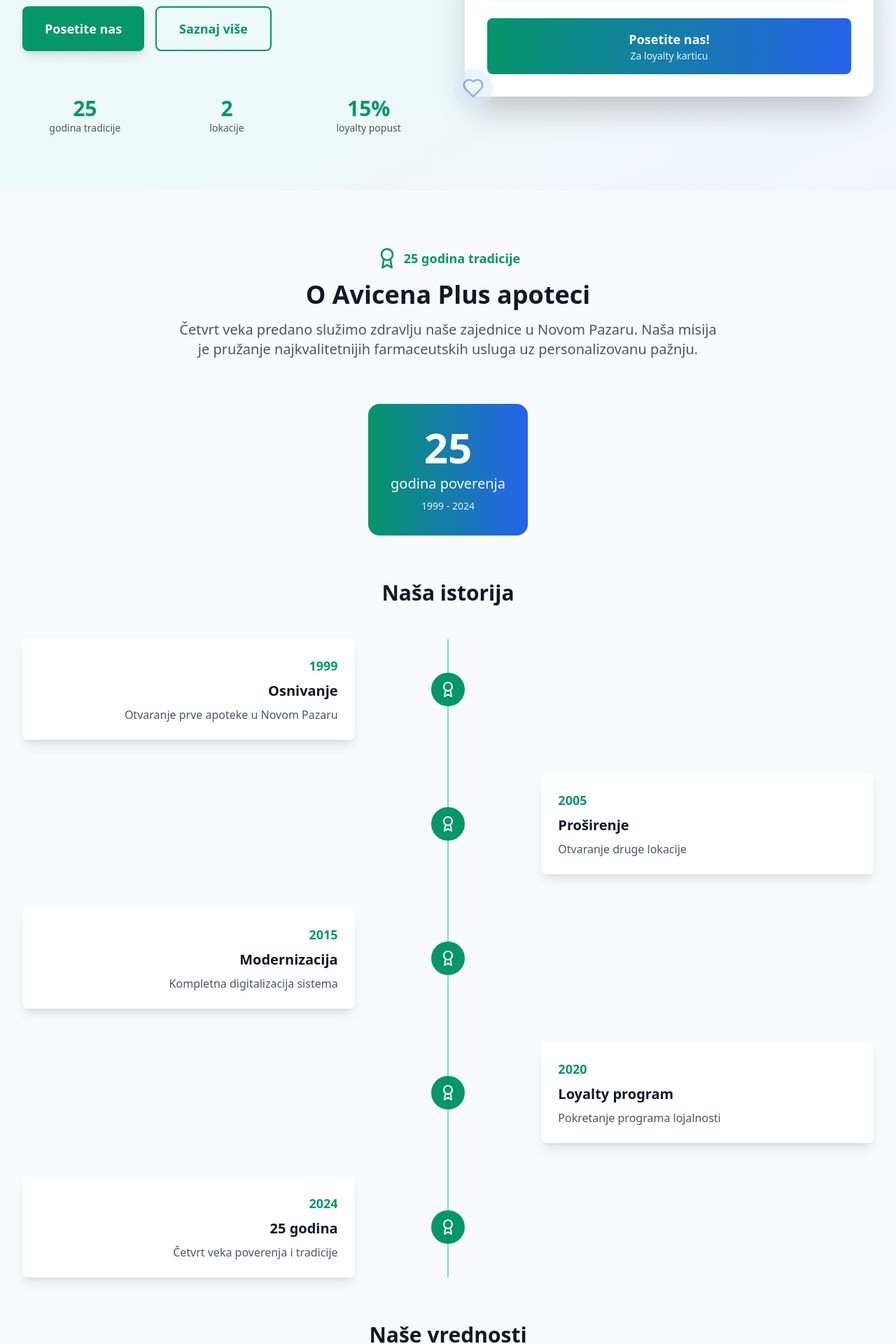
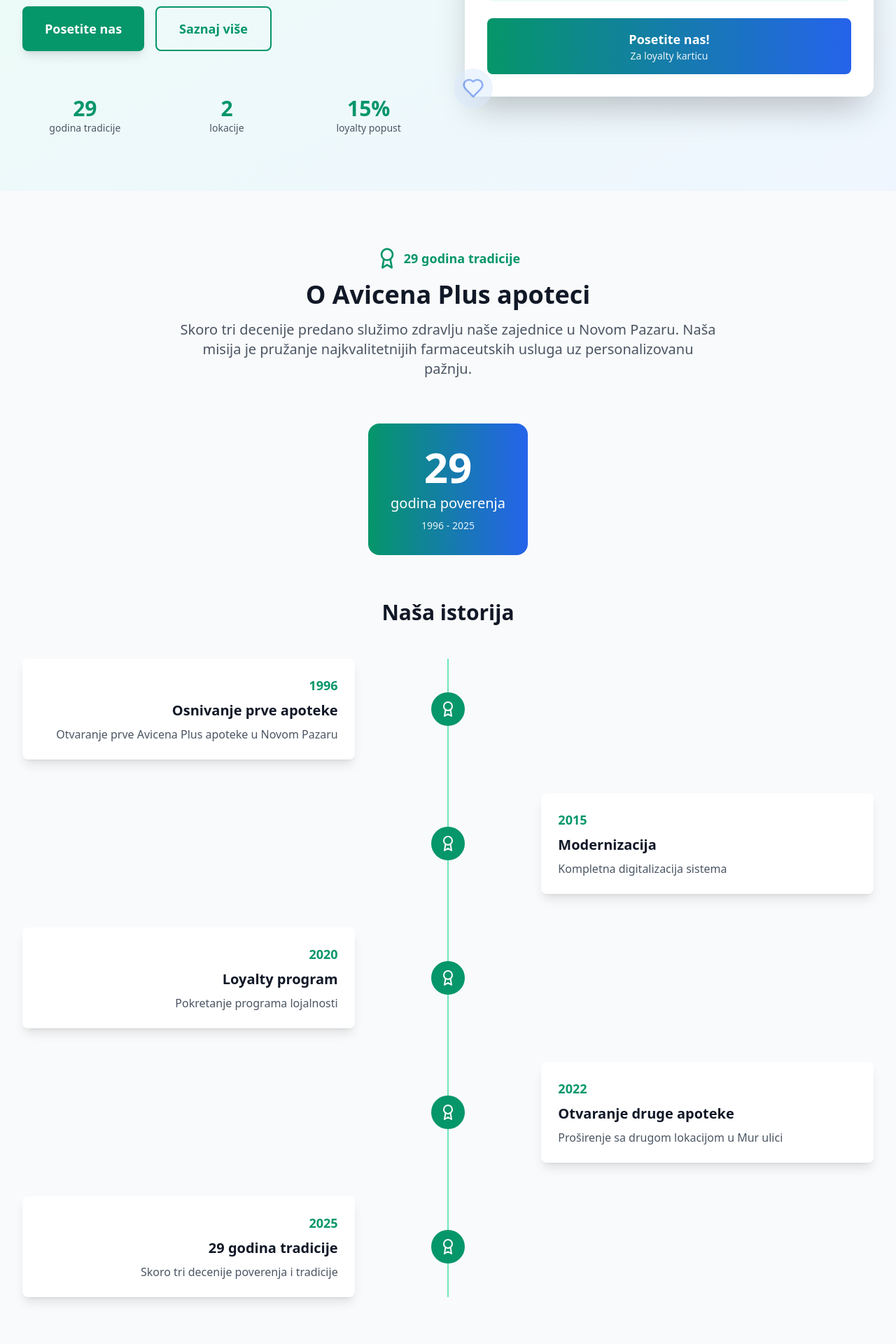
Before and after one commit to luckybbbbbb/avicena-plus, a React (Vite) app: page / in a window 1280 px wide. Shown: the part 501-2421 px from the top of the page at 70% size. Built offline with nearby package versions, Linux system fonts and the light colour scheme.

Commit message:
Update About, Footer, Header, Hero, and Locations components to reflect 29 years of tradition, including changes to achievements and descriptions.

```diff
--- a/src/components/About.tsx
+++ b/src/components/About.tsx
@@ -4,14 +4,9 @@ import { Award, Users, Shield, Heart, Clock, CheckCircle } from 'lucide-react';
 const About = () => {
   const achievements = [
     {
-      year: "1999",
-      title: "Osnivanje",
-      description: "Otvaranje prve apoteke u Novom Pazaru"
-    },
-    {
-      year: "2005",
-      title: "Proširenje",
-      description: "Otvaranje druge lokacije"
+      year: "1996",
+      title: "Osnivanje prve apoteke",
+      description: "Otvaranje prve Avicena Plus apoteke u Novom Pazaru"
     },
     {
       year: "2015",
@@ -24,9 +19,14 @@ const About = () => {
       description: "Pokretanje programa lojalnosti"
     },
     {
-      year: "2024",
-      title: "25 godina",
-      description: "Četvrt veka poverenja i tradicije"
+      year: "2022",
+      title: "Otvaranje druge apoteke",
+      description: "Proširenje sa drugom lokacijom u Mur ulici"
+    },
+    {
+      year: "2025",
+      title: "29 godina tradicije",
+      description: "Skoro tri decenije poverenja i tradicije"
     }
   ];
 
@@ -39,7 +39,7 @@ const About = () => {
     {
       icon: <Shield className="h-8 w-8 text-emerald-600" />,
       title: "Pouzdanost",
-      description: "25 godina neprekidnog rada i poverenja"
+      description: "29 godina neprekidnog rada i poverenja"
     },
     {
       icon: <Users className="h-8 w-8 text-blue-600" />,
@@ -67,23 +67,23 @@ const About = () => {
         <div className="text-center mb-16">
           <div className="flex items-center justify-center space-x-2 mb-4">
             <Award className="h-8 w-8 text-emerald-600" />
-            <span className="text-emerald-600 font-semibold text-lg">25 godina tradicije</span>
+            <span className="text-emerald-600 font-semibold text-lg">29 godina tradicije</span>
           </div>
           <h2 className="text-4xl font-bold text-gray-900 mb-4">
             O Avicena Plus apoteci
           </h2>
           <p className="text-xl text-gray-600 max-w-3xl mx-auto">
-            Četvrt veka predano služimo zdravlju naše zajednice u Novom Pazaru.
+            Skoro tri decenije predano služimo zdravlju naše zajednice u Novom Pazaru.
             Naša misija je pružanje najkvalitetnijih farmaceutskih usluga uz personalizovanu pažnju.
           </p>
         </div>
 
-        {/* 25 years badge */}
+        {/* 28 years badge */}
         <div className="text-center mb-16">
           <div className="inline-block bg-gradient-to-r from-emerald-600 to-blue-600 text-white p-8 rounded-2xl">
-            <div className="text-6xl font-bold mb-2">25</div>
+            <div className="text-6xl font-bold mb-2">29</div>
             <div className="text-xl">godina poverenja</div>
-            <div className="text-sm opacity-90 mt-2">1999 - 2024</div>
+            <div className="text-sm opacity-90 mt-2">1996 - 2025</div>
           </div>
         </div>
 
--- a/src/components/Footer.tsx
+++ b/src/components/Footer.tsx
@@ -15,11 +15,11 @@ const Footer = () => {
               </div>
               <div>
                 <h3 className="text-xl font-bold">Avicena Plus</h3>
-                <p className="text-emerald-400 text-sm">25 godina tradicije</p>
+                <p className="text-emerald-400 text-sm">29 godina tradicije</p>
               </div>
             </div>
-            <p className="text-gray-400">
-              Vaš partner za zdravlje u Novom Pazaru. Četvrt veka pružamo
+                        <p className="text-gray-400">
+              Vaš partner za zdravlje u Novom Pazaru. Skoro tri decenije pružamo
               najkvalitetnije farmaceutske usluge uz personalizovanu pažnju.
             </p>
             <div className="flex space-x-4">
--- a/src/components/Header.tsx
+++ b/src/components/Header.tsx
@@ -44,7 +44,7 @@ const Header = () => {
             </div>
             <div>
               <h1 className="text-2xl font-bold text-gray-900">Avicena Plus</h1>
-              <p className="text-sm text-emerald-600">25 godina tradicije</p>
+              <p className="text-sm text-emerald-600">29 godina tradicije</p>
             </div>
           </div>
 
--- a/src/components/Hero.tsx
+++ b/src/components/Hero.tsx
@@ -12,7 +12,7 @@ const Hero = () => {
             <div className="space-y-4">
               <div className="flex items-center space-x-2 text-emerald-600">
                 <Award className="h-6 w-6" />
-                <span className="font-semibold">25 godina poverenja</span>
+                <span className="font-semibold">29 godina poverenja</span>
               </div>
               <h1 className="text-4xl lg:text-6xl font-bold text-gray-900 leading-tight">
                 Vaša zdravlja je naš
@@ -36,7 +36,7 @@ const Hero = () => {
             {/* Trust indicators */}
             <div className="grid grid-cols-3 gap-6 pt-8">
               <div className="text-center">
-                <div className="text-3xl font-bold text-emerald-600">25</div>
+                <div className="text-3xl font-bold text-emerald-600">29</div>
                 <div className="text-sm text-gray-600">godina tradicije</div>
               </div>
               <div className="text-center">
--- a/src/components/Locations.tsx
+++ b/src/components/Locations.tsx
@@ -45,8 +45,6 @@ const Locations = () => {
         {/* Google Map */}
         <div className="mb-16">
           <div className="text-center mb-8">
-            <h3 className="text-2xl font-semibold text-gray-900 mb-2">Interaktivna mapa</h3>
-            <p className="text-gray-600">Obe naše lokacije u Novom Pazaru</p>
           </div>
           <OpenStreetMap />
         </div>
```
